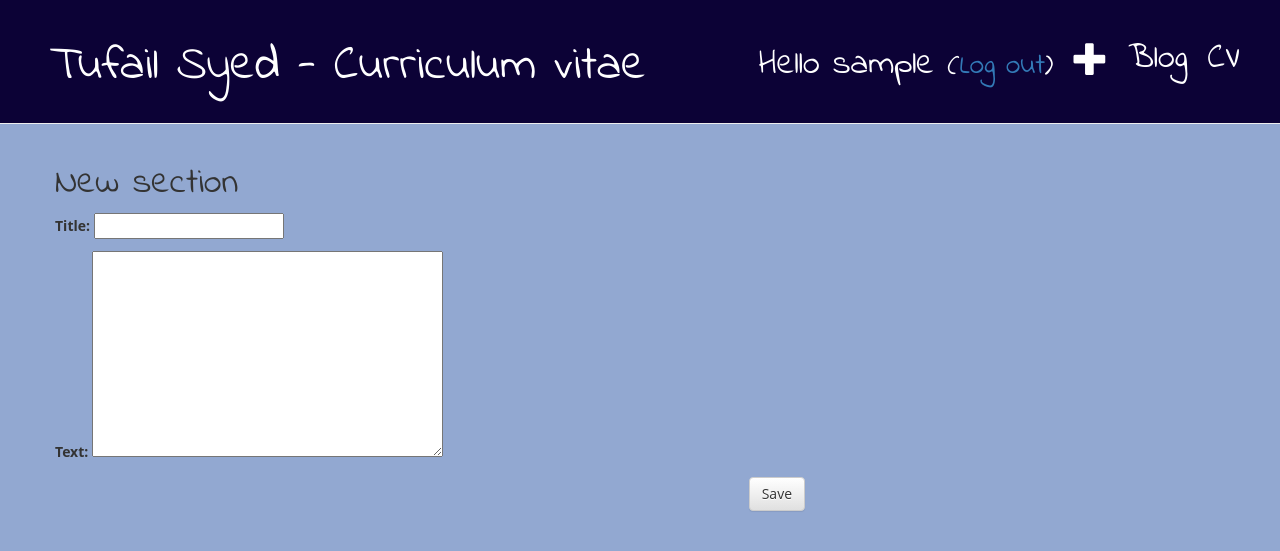
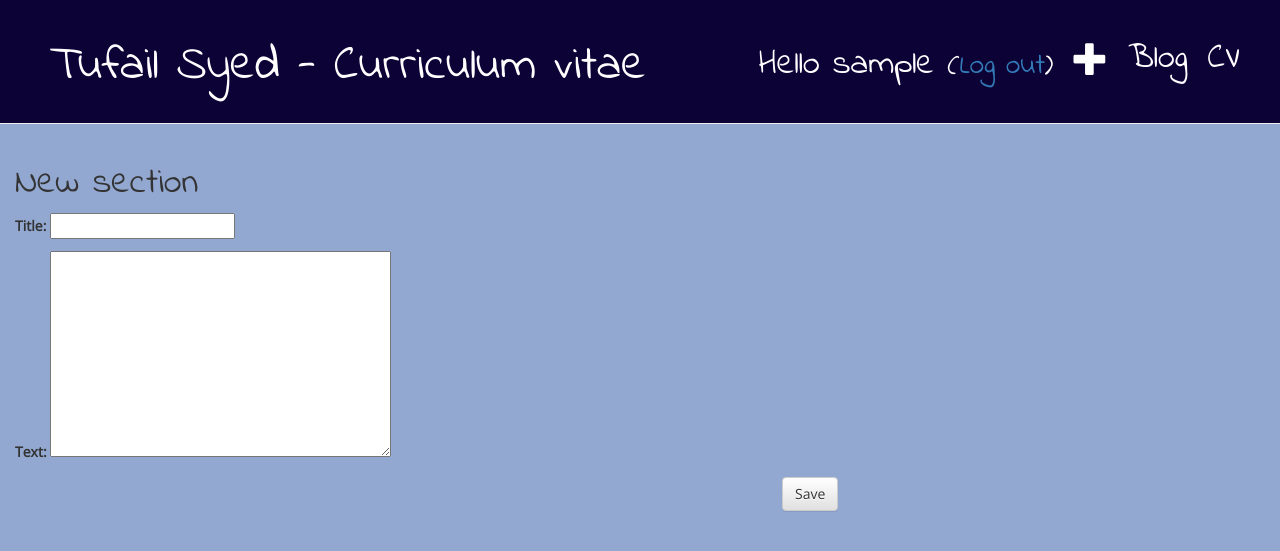
Before and after one commit to TufailSyed/my-first-blog, a Django app: page /cv/new/ in a window 1280 px wide. Shown: the top 551 px of the page. Run offline with Django 3.2, Linux system fonts and the light colour scheme; the visitor is signed in with stand-in values (Sample User, id 1); some libraries are stand-ins or nearby versions.

Commit message:
Changed css

```diff
--- a/blog/static/css/blog.css
+++ b/blog/static/css/blog.css
@@ -14,7 +14,9 @@ body {background-color: #92a8d1;}
 }
 
 .content {
-    margin-left: 40px;
+    width: 100%;
+    margin-right: auto;
+    margin-left: auto;
 }
 
 h1, h2, h3, h4 {
@@ -22,7 +24,7 @@ h1, h2, h3, h4 {
 }
 
 .date {
-    color: black;
+    color: #5f5d5d;
 }
 
 .save {
--- a/blog/templates/blog/base.html
+++ b/blog/templates/blog/base.html
@@ -4,7 +4,7 @@
         <title>Tufail Syed - Blog</title>
         <link rel="stylesheet" href="//maxcdn.bootstrapcdn.com/bootstrap/3.2.0/css/bootstrap.min.css">
         <link rel="stylesheet" href="//maxcdn.bootstrapcdn.com/bootstrap/3.2.0/css/bootstrap-theme.min.css">
-        <link href='//fonts.googleapis.com/css?family=Indie+Flower&subset=latin,latin-ext' rel='stylesheet' type='text/css'>
+        <link href='//fonts.googleapis.com/css?family=Indie+Flower&family=Open+Sans&subset=latin,latin-ext' rel='stylesheet' type='text/css'>
         <link rel="stylesheet" href="{% static 'css/blog.css' %}">
     </head>
     <body>
--- a/blog/templates/blog/post_draft_list.html
+++ b/blog/templates/blog/post_draft_list.html
@@ -5,7 +5,7 @@
         <div class="post">
             <p class="date">created: {{ post.created_date|date:'d-m-Y' }}</p>
             <h1><a href="{% url 'post_detail' pk=post.pk %}">{{ post.title }}</a></h1>
-            <p>{{ post.text|truncatechars:200 }}</p>
+            <p class="post_description">{{ post.description|linebreaksbr }}</p>
         </div>
     {% endfor %}
 {% endblock %}
--- a/cv/static/css/cv.css
+++ b/cv/static/css/cv.css
@@ -14,7 +14,9 @@ body {background-color: #92a8d1;}
 }
 
 .content {
-    margin-left: 40px;
+    width: 100%;
+    margin-right: auto;
+    margin-left: auto;
 }
 
 h1, h2, h3, h4 {
@@ -22,7 +24,7 @@ h1, h2, h3, h4 {
 }
 
 .date {
-    color: black;
+    color: #5f5d5d;
 }
 
 .save {
--- a/cv/templates/cv/base.html
+++ b/cv/templates/cv/base.html
@@ -4,7 +4,7 @@
         <title>Tufail Syed - Curriculum vitae</title>
         <link rel="stylesheet" href="//maxcdn.bootstrapcdn.com/bootstrap/3.2.0/css/bootstrap.min.css">
         <link rel="stylesheet" href="//maxcdn.bootstrapcdn.com/bootstrap/3.2.0/css/bootstrap-theme.min.css">
-        <link href='//fonts.googleapis.com/css?family=Indie+Flower&subset=latin,latin-ext' rel='stylesheet' type='text/css'>
+        <link href='//fonts.googleapis.com/css?family=Indie+Flower&family=Open+Sans&subset=latin,latin-ext' rel='stylesheet' type='text/css'>
         <link rel="stylesheet" href="{% static 'css/cv.css' %}">
     </head>
     <body>
--- a/cv/tests.py
+++ b/cv/tests.py
@@ -67,7 +67,7 @@ class CVFormTest(TestCase):
 
     def test_form_save_handles_saving_to_a_list(self):
         CVs = CV.objects.create()
-        form = CVForm(data={'title': 'banter', 'text': 'do me'})
+        form = CVForm(data={'title': 'banter', 'text': 'test me'})
         new_item = form.save()
         self.assertEqual(new_item.title, 'banter')
-        self.assertEqual(new_item.text, 'do me')
+        self.assertEqual(new_item.text, 'test me')
--- a/cv/views.py
+++ b/cv/views.py
@@ -17,7 +17,7 @@ def cv_new(request):
             cv = form.save(commit=False)
             cv.published_date = timezone.now()
             cv.save()
-            return redirect('cv_edit', pk=cv.pk)
+            return redirect('cv')
     else:
         form = CVForm()
     return render(request, 'cv/cv_edit.html', {'form': form})
```
